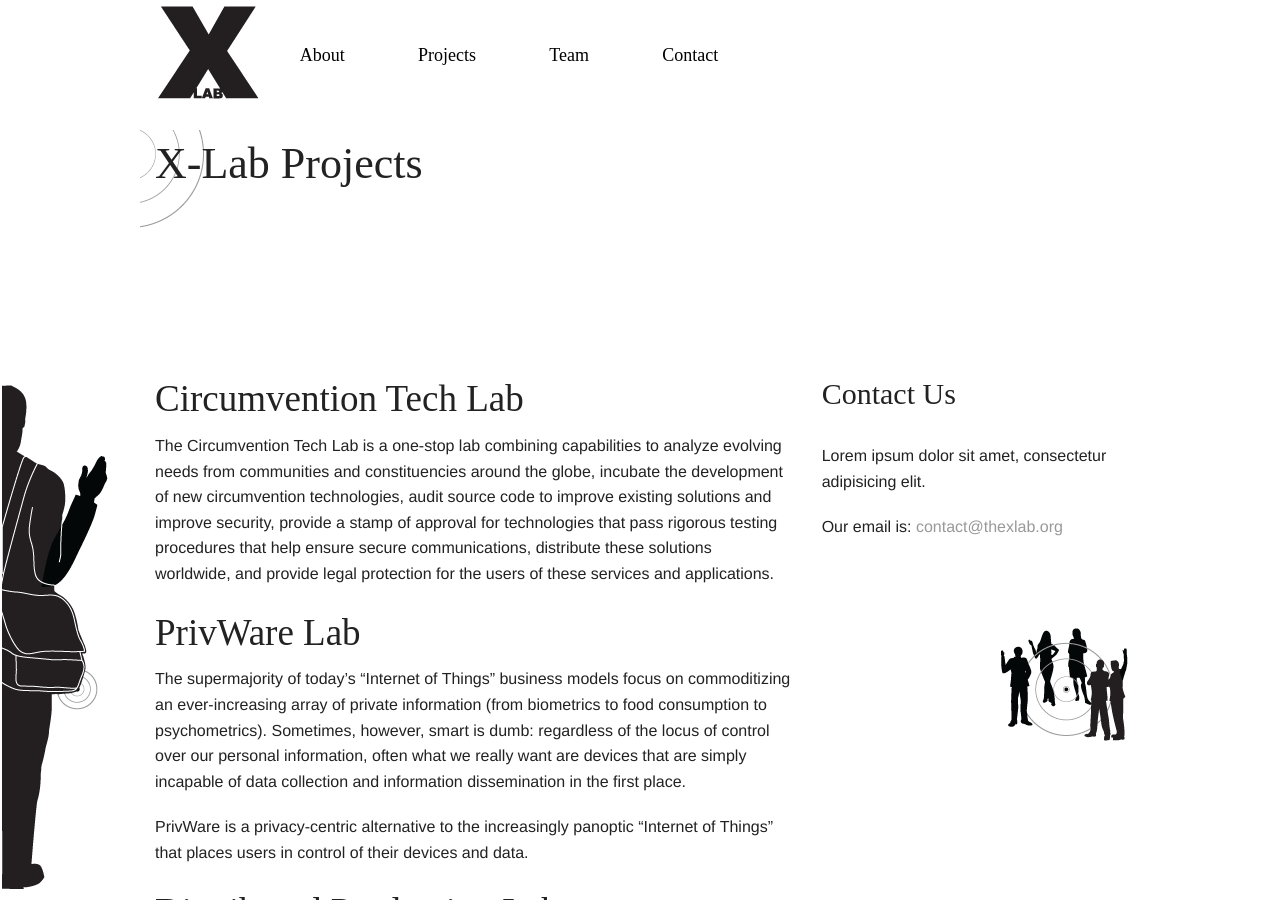
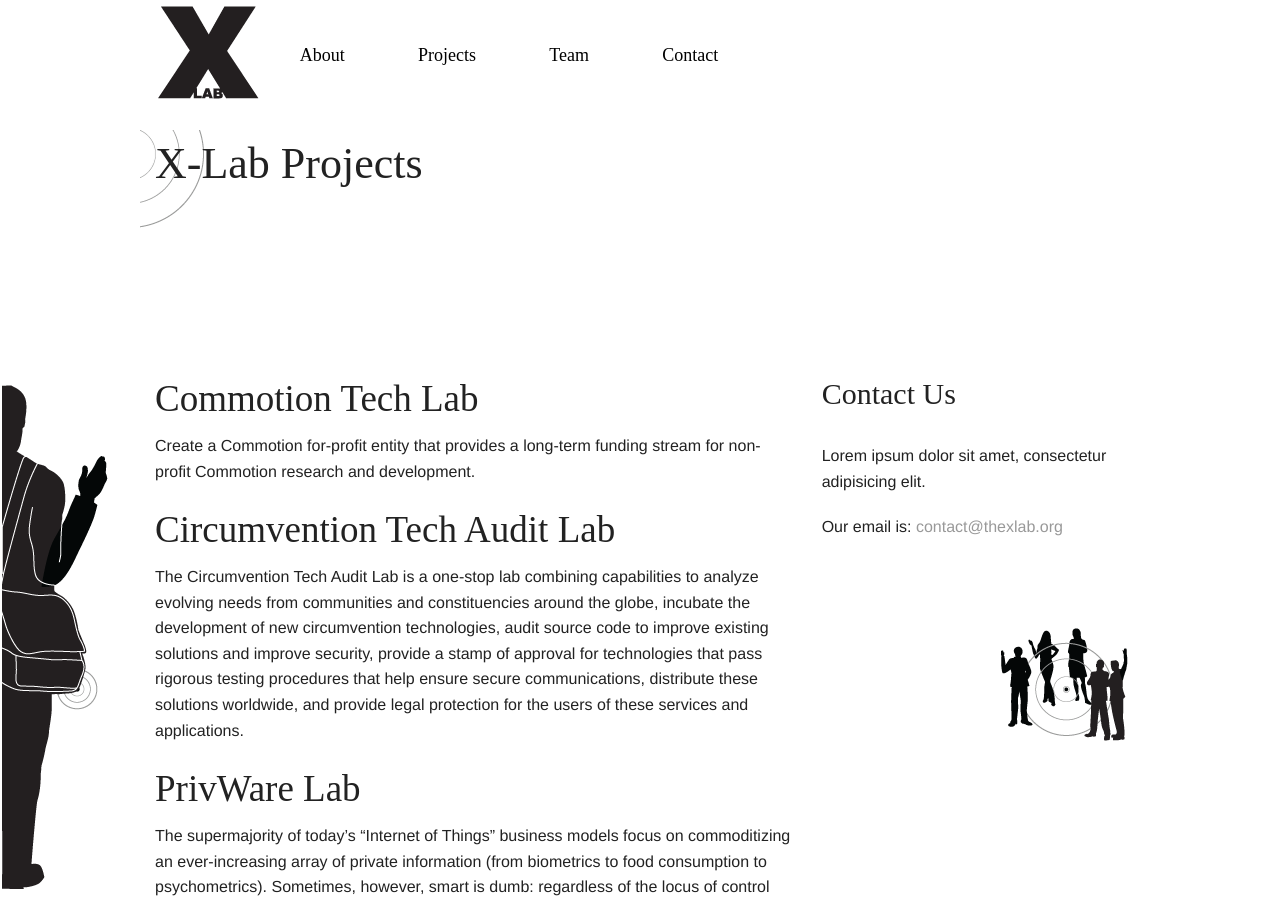
Before and after one commit to xlabrocks/X-Lab-Site, a Jekyll site: the page built from x-lab.org/projects/index.md, in a window 1280 px wide and 900 px high. Built offline with Jekyll 4.4.1, drawn with Linux system fonts in a browser that asks for light colours; nearby versions of some CDN libraries; some web fonts are replaced; library files that are not in the unit come from our copies.

Commit message:
Added commotion tech lab info.

```diff
--- a/x-lab.org/projects/index.md
+++ b/x-lab.org/projects/index.md
@@ -1,22 +1,25 @@
 ---
 layout: default
-title: X-Lab Projects
+title: "X-Lab Projects"
 site_section: projects
-categories:
-created: 2014-03-29
+categories: null
+created: {}
 post_author: admin
 lang: en
+published: true
 ---
 
-<h2>Circumvention Tech Lab</h2>
+<h2>Commotion Tech Lab</h2>
 
-<p>The Circumvention Tech Lab is a one-stop lab combining capabilities
+<p>Create a Commotion for-profit entity that provides a long-term funding stream for non-profit Commotion research and development. </p>
+
+<h2>Circumvention Tech Audit Lab</h2>
+
+<p>The Circumvention Tech Audit Lab is a one-stop lab combining capabilities
 to analyze evolving needs from communities and constituencies around the globe,
 incubate the development of new circumvention technologies, audit source code to
 improve existing solutions and improve security, provide a stamp of approval for
-technologies that pass rigorous testing procedures that help ensure secure communications,
-distribute these solutions worldwide, and provide legal protection for the
-users of these services and applications.</p>
+technologies that pass rigorous testing procedures that help ensure secure communications, distribute these solutions worldwide, and provide legal protection for the users of these services and applications.</p>
 
 <h2>PrivWare Lab</h2>
 
```
